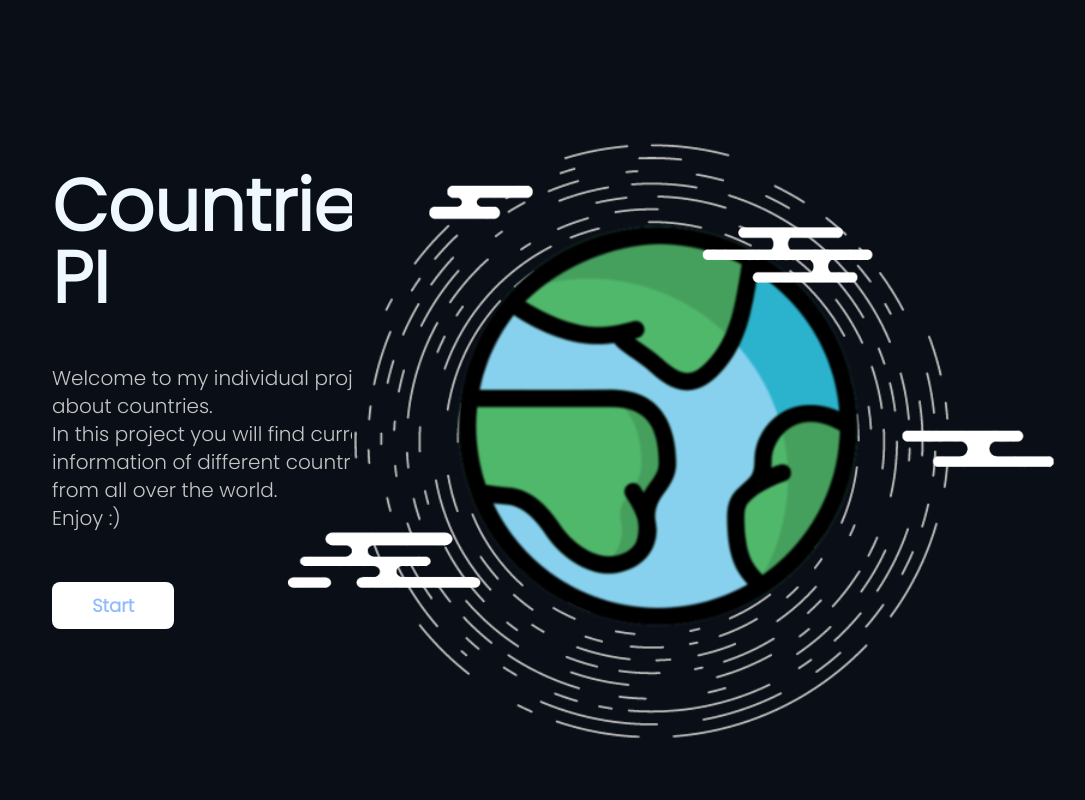
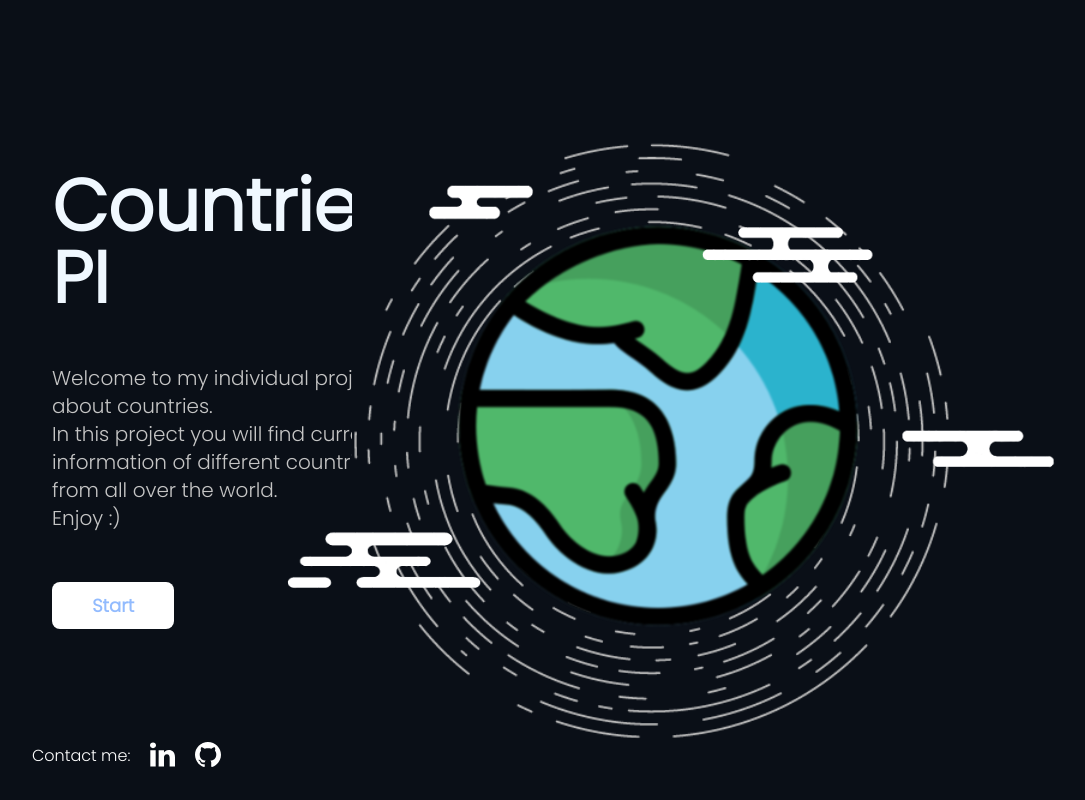
Before and after one commit to Lucascserrate/PI-Countries, a React (Create React App) app in the folder client/: page / in a window 1280 px wide. Shown: the whole page, without its empty margins (48-1133 px from the left). Built offline with nearby package versions, Linux system fonts and the light colour scheme; no server answers.

Commit message:
añadiendo links a la landing page

```diff
--- a/client/src/components/LandingPage/LandingPage.jsx
+++ b/client/src/components/LandingPage/LandingPage.jsx
@@ -8,6 +8,9 @@ import cloud2 from '../../Assets/cloud2.png';
 import cloud3 from '../../Assets/cloud3.png';
 import cloud4 from '../../Assets/cloud4.png';
 import bg from '../../Assets/bg.png';
+import linkedin from '../../Assets/linkedin-logo.svg'
+import github from '../../Assets/github-logo.svg'
+
 
 const LandingPage = () => {
     return (
@@ -32,7 +35,11 @@ const LandingPage = () => {
                 <img className={s.cloud2} src={cloud2} alt="cloud2" />
                 <img className={s.cloud4} src={cloud3} alt="cloud3" />
                 <img className={s.cloud3} src={cloud4} alt="cloud4" />
-
+            </div>
+            <div className={s.contact}>
+                <p>Contact me:</p>
+                <a href="https://www.linkedin.com/in/lucascserrate/" target='_blank'><img className={s.logo} src={linkedin} alt="linkedin" /></a>
+                <a href="https://github.com/Lucascserrate" target='_blank'><img className={s.logo} src={github} alt="github" /></a>
             </div>
         </div>
     )
--- a/client/src/components/LandingPage/LandingPage.module.css
+++ b/client/src/components/LandingPage/LandingPage.module.css
@@ -239,3 +239,26 @@
         right: 80px;
     }
 }
+
+.contact {
+    position: absolute;
+    bottom: 20px;
+
+    display: flex;
+    align-items: center;
+}
+
+.contact p {
+    color: #fff;
+    padding-right: 20px;
+}
+
+.logo {
+    height: 25px;
+    padding-right: 20px;
+    cursor: pointer;
+}
+
+.logo:hover {
+    opacity: .5;
+}
```
Also changed, not shown: client/src/Assets/github-logo.svg (added), client/src/Assets/linkedin-logo.svg (added).
